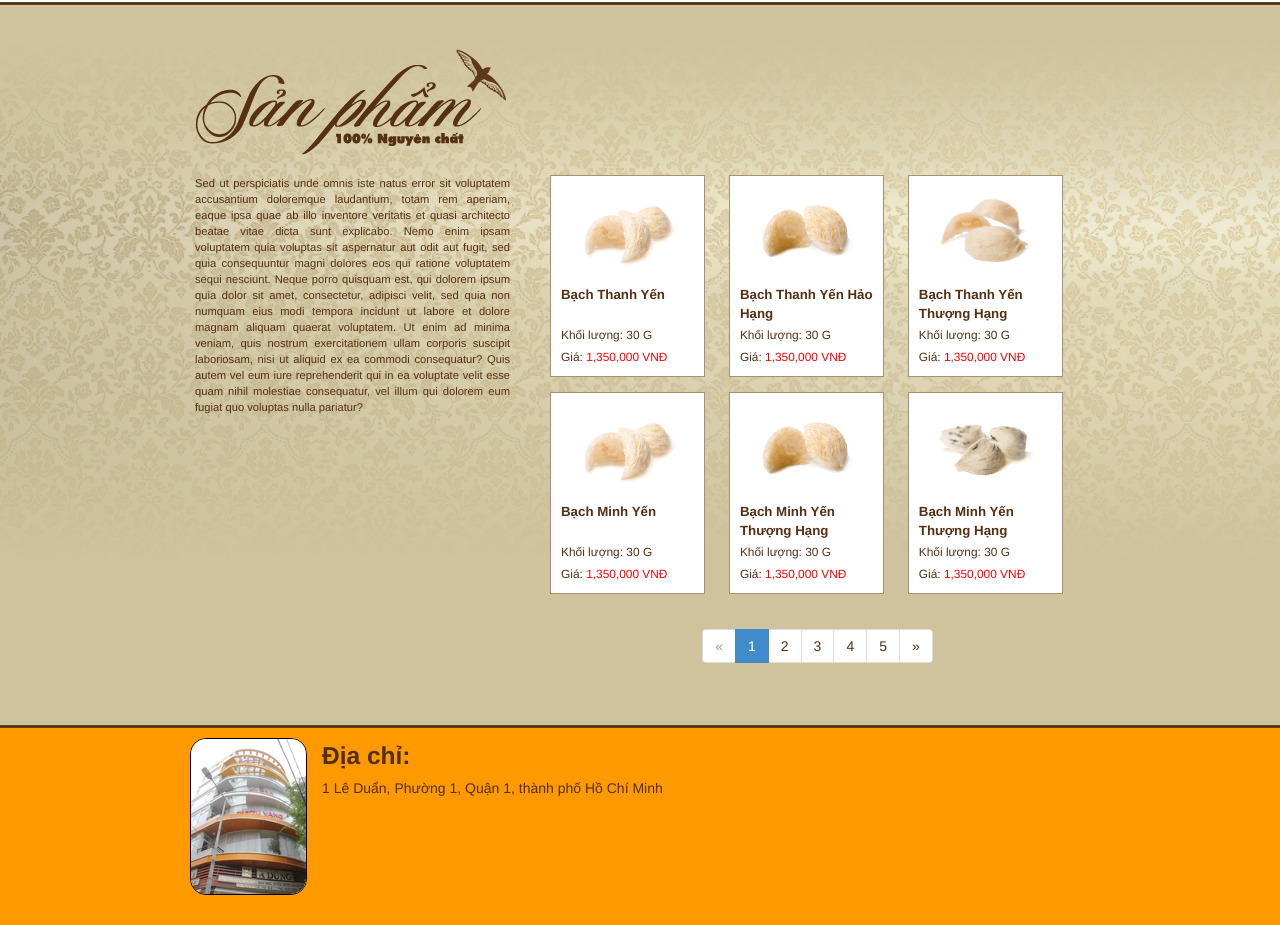
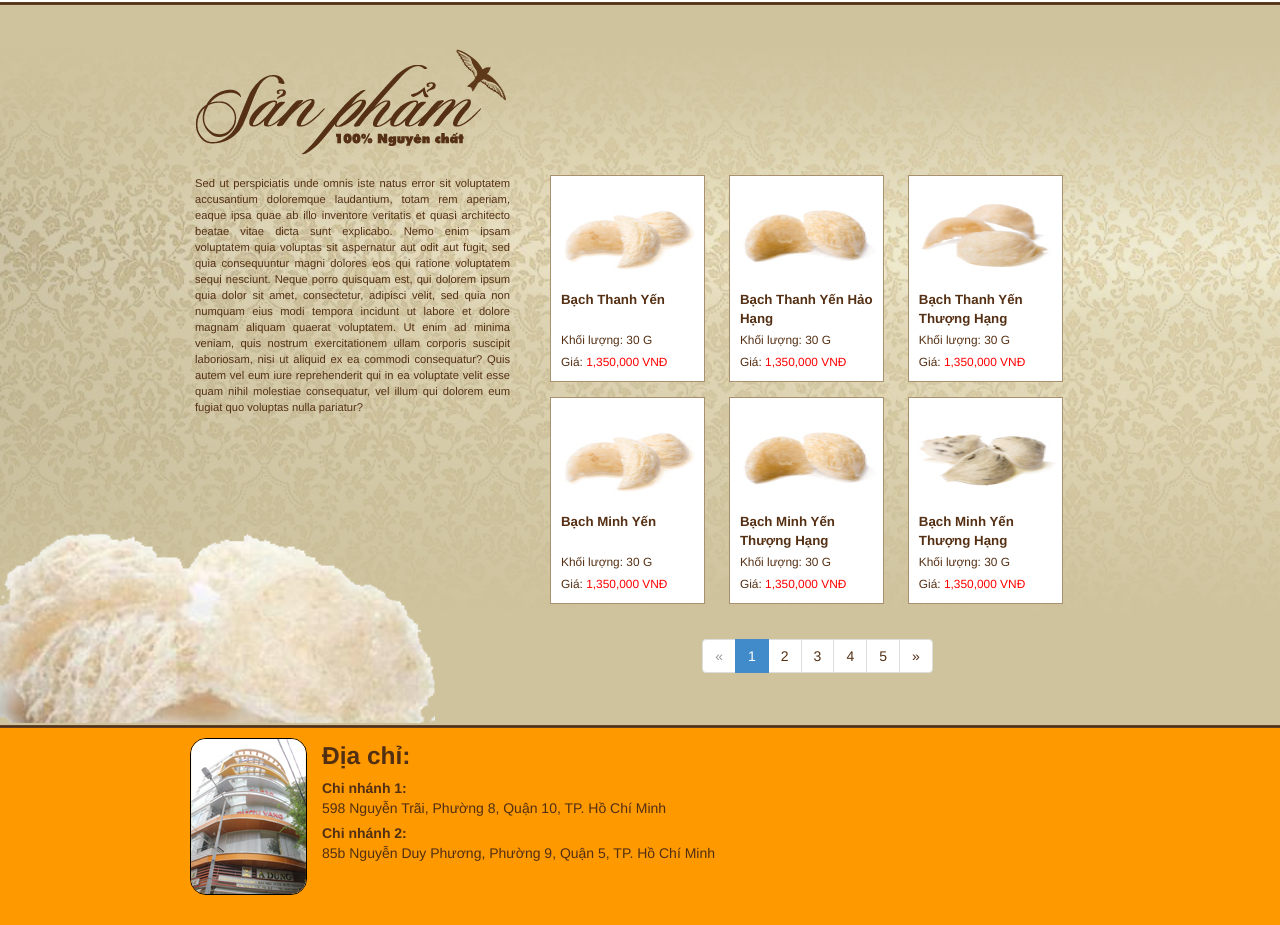
Before and after one commit to nhuthuynh/ADungHtml, a plain HTML site: page product.html in a window 1280 px wide. Shown: the part 88-1013 px from the top of the page. Drawn offline with Linux system fonts and the light colour scheme.

Commit message:
fix size of image in detail 500x500 fix size of image in product list 143x100 add address

```diff
--- a/css/adung.css
+++ b/css/adung.css
@@ -205,6 +205,15 @@ a, a:hover {
     padding: 3px 0;
 }
 
+#main.product_bg{
+	background: url(../img/main-border.jpg) repeat-x 0 0 padding-box, url(../img/product-bg-bottom.png) no-repeat left 99%, url(../img/main-border.jpg) repeat-x 0 100% padding-box, url(../img/product-bg.png) no-repeat 0 0;
+    -ms-background-size: auto, auto, auto, 100%;
+    -moz-background-size: auto, auto, auto, 100%;
+    -o-background-size: auto, auto, auto, 100%;
+    -webkit-background-size: auto, auto, auto, 100%;
+    background-size: auto, auto, auto, 100%;
+}
+
 .carousel, .carousel-inner {
     height: 720px;
     position: relative;
@@ -391,9 +400,9 @@ a, a:hover {
 
 .product .pro-content .pro-img {
     display: block;
-    max-height: 100px;
-    max-width: 100%;
-    margin: 0 auto;
+	height: 100px;
+    margin: 5px auto;
+	width: 143px;
 }
 
 .product .pro-content .pro-info {
@@ -443,7 +452,8 @@ a, a:hover {
 
     .product-detail .pro-detail-img {
         display: block;
-        max-width: 100%;
+		height: 500px;
+        width: 500px;
     }
 
     .product-detail .pro-detail-info {
--- a/product.html
+++ b/product.html
@@ -38,7 +38,7 @@
             <a class="btn-lang cn" href="#">ngôn ngữ việt nam</a>
         </div>
     </header>
-    <div id="main">
+    <div id="main" class="product_bg">
         <div class="container">
             <section class="product">
                 <div class="intro pull-left">
@@ -111,7 +111,8 @@
             <img class="pull-left footer-img" src="img/address-bg.jpg" alt="" />
             <address>
                 <p class="address-title">Địa chỉ: </p>
-                <p>1 Lê Duẩn, Phường 1, Quận 1, thành phố Hồ Chí Minh</p>
+                <p><b>Chi nhánh 1:</b> <br />598 Nguyễn Trãi, Phường 8, Quận 10, TP. Hồ Chí Minh</p>
+				<p><b>Chi nhánh 2:</b> <br />85b Nguyễn Duy Phương, Phường 9, Quận 5, TP. Hồ Chí Minh</p>
             </address>
         </div>
     </footer>
```
Also changed, not shown: detail.html (+2 -1 lines), index.html (+2 -0 lines).
